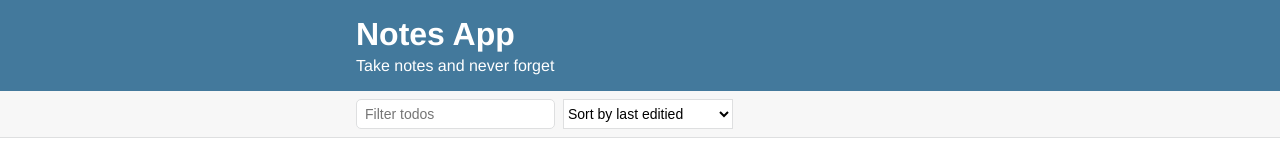
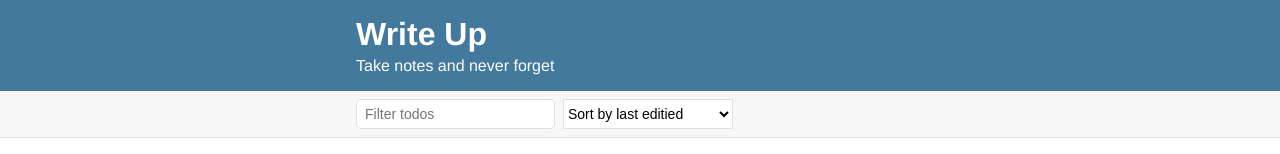
Before and after one commit to ZainNoor99/Notes-App, a plain HTML site: page notes-app/index.html in a window 1280 px wide. Shown: the top 154 px of the page. Drawn offline with nearby package versions, Linux system fonts and the light colour scheme.

Commit message:
Update index.html

```diff
--- a/notes-app/index.html
+++ b/notes-app/index.html
@@ -2,14 +2,14 @@
 
 <html>
     <head>
-        <title>Notes App</title>
+        <title>Write Up</title>
         <link href="/images/favicon.png" rel="icon">
         <link href="/styles/styles.css" rel="stylesheet">
     </head>
     <body>
         <header class="header">
             <div class="container">
-                <h1 class="header__title">Notes App</h1>
+                <h1 class="header__title">Write Up</h1>
                 <h2 class="header__subtitle">Take notes and never forget</h2>
             </header>
         </div>
```
